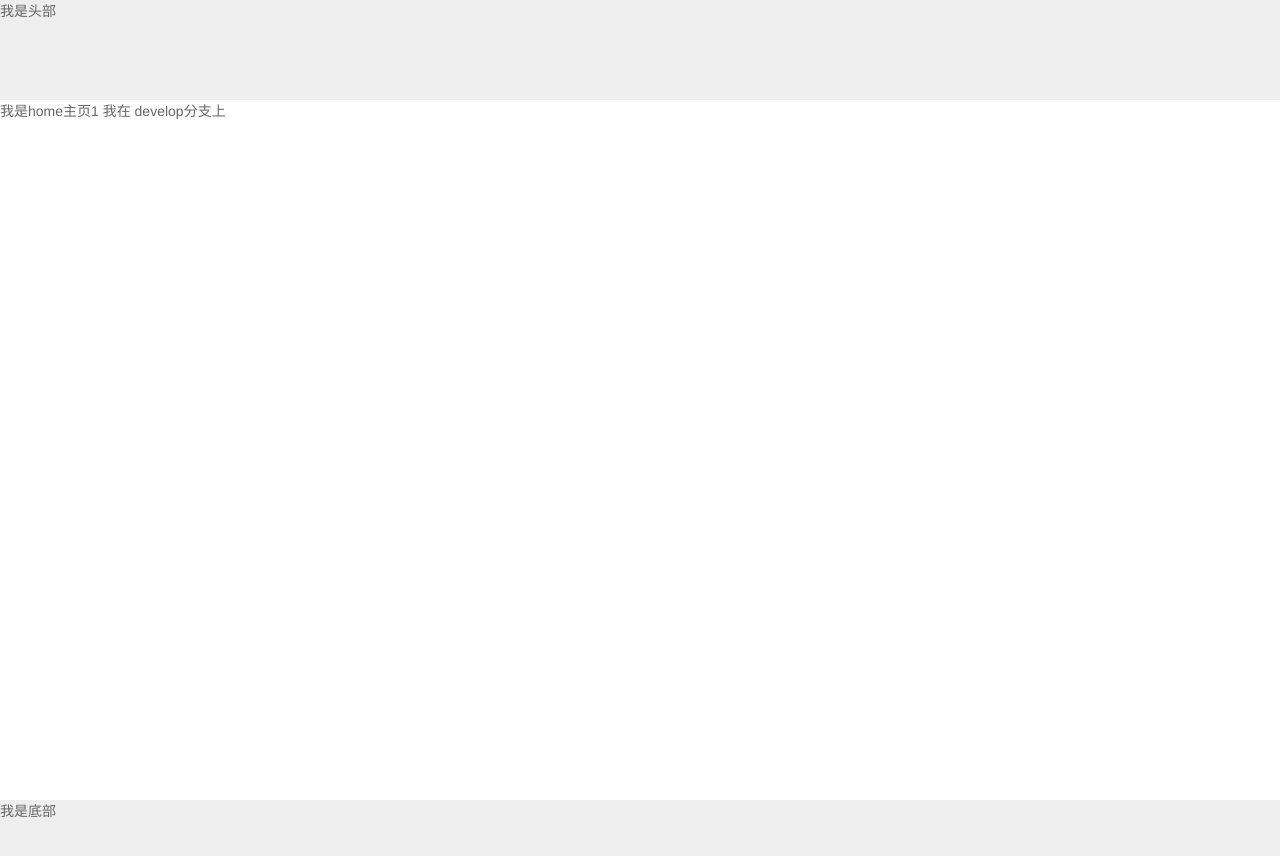
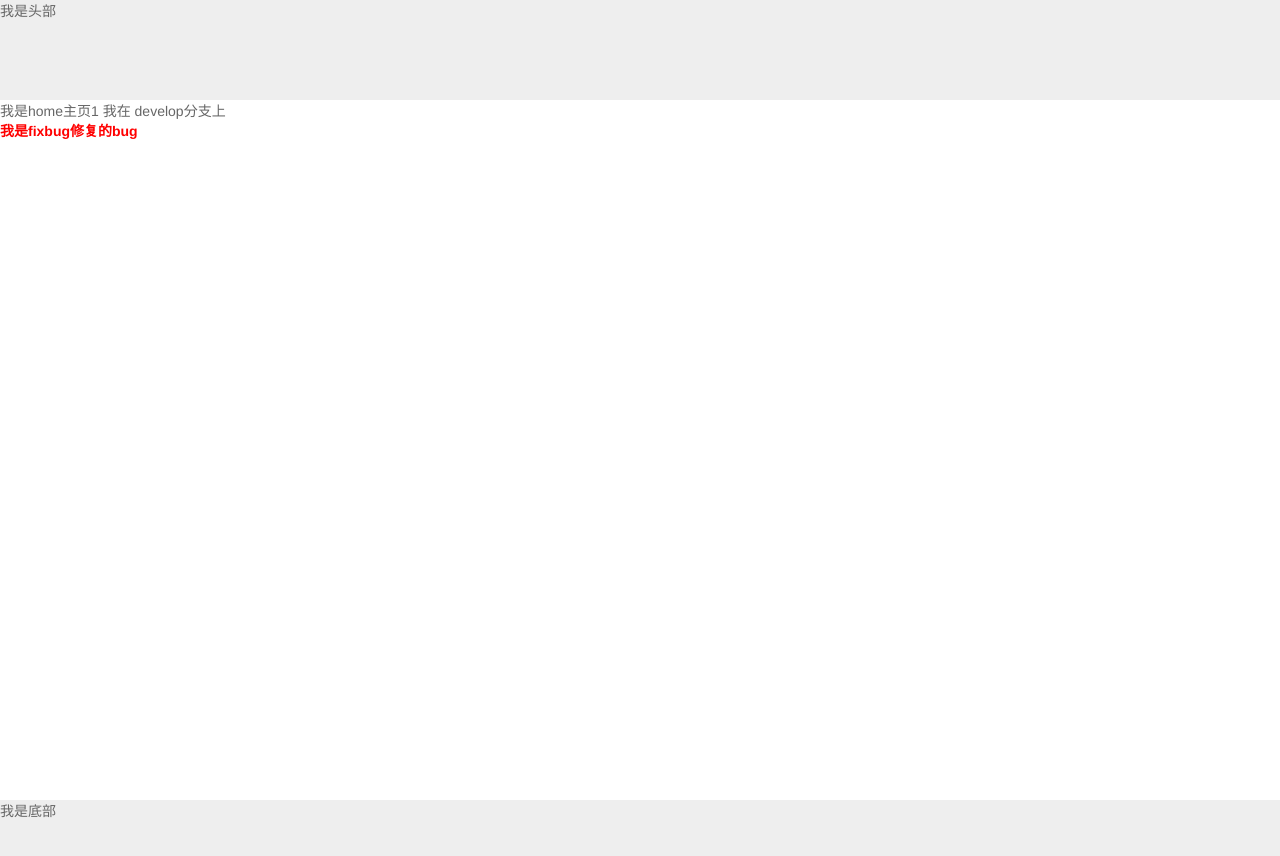
Before and after one commit to xiaomao2014/myvue, a Vue app: page /#/Home in a window 1280 px wide. Shown: the top 856 px of the page. Built offline with nearby package versions, Linux system fonts and the light colour scheme.

Commit message:
fixbug修复线上紧急bug

```diff
--- a/src/components/Home/Home.vue
+++ b/src/components/Home/Home.vue
@@ -6,6 +6,7 @@
     <div class="home-content">
       我是home主页1
       我在 develop分支上
+      <h4>我是fixbug修复的bug</h4>
     </div>
     <!-- 3.0 尾部 -->
     <Footer />
@@ -41,6 +42,9 @@ export default {
     height: 700px;
     margin: 0 auto;
     background-color: #fff;
+    h4 {
+      color: red;
+    }
   }
 }
 </style>
```
